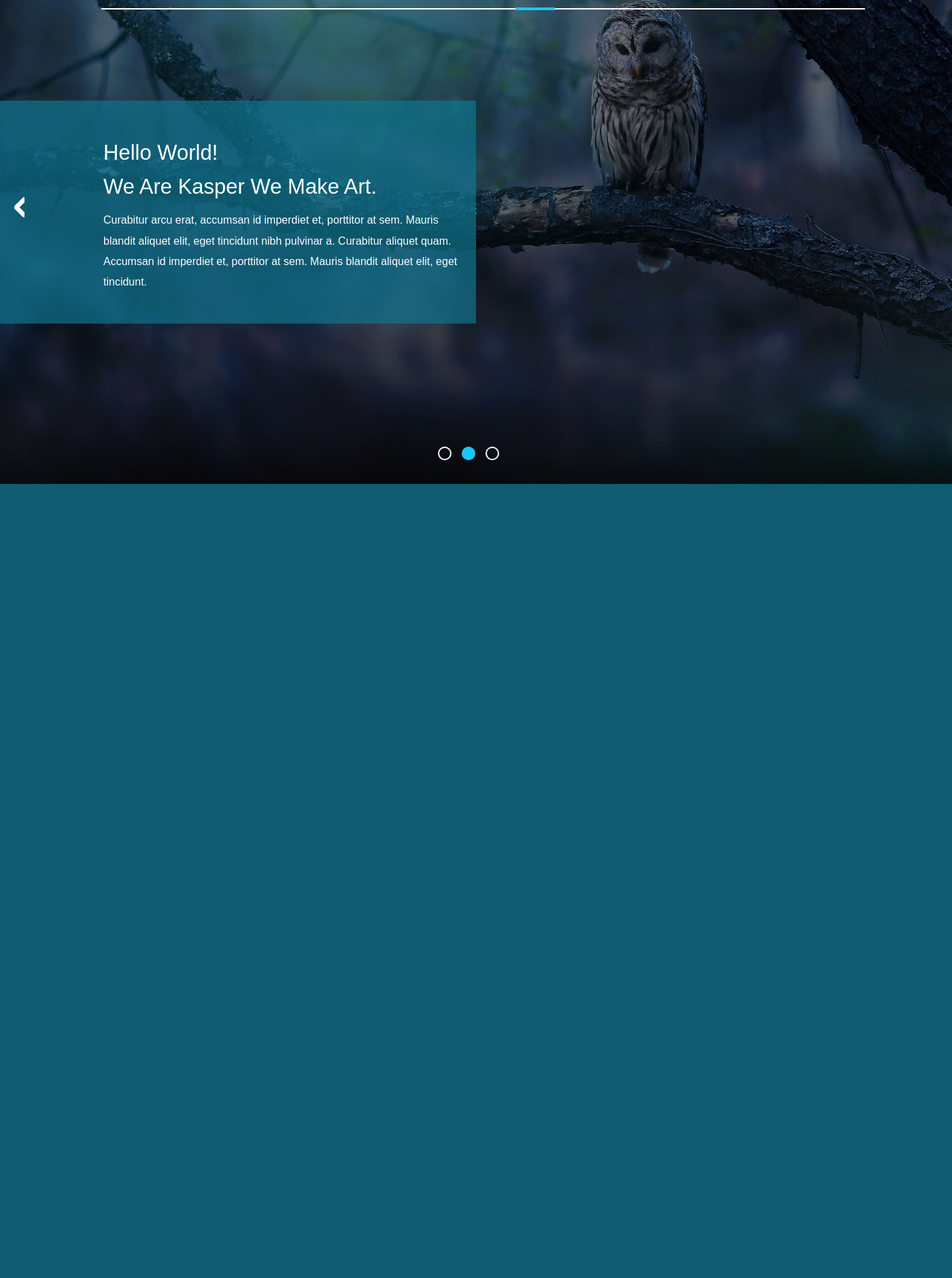
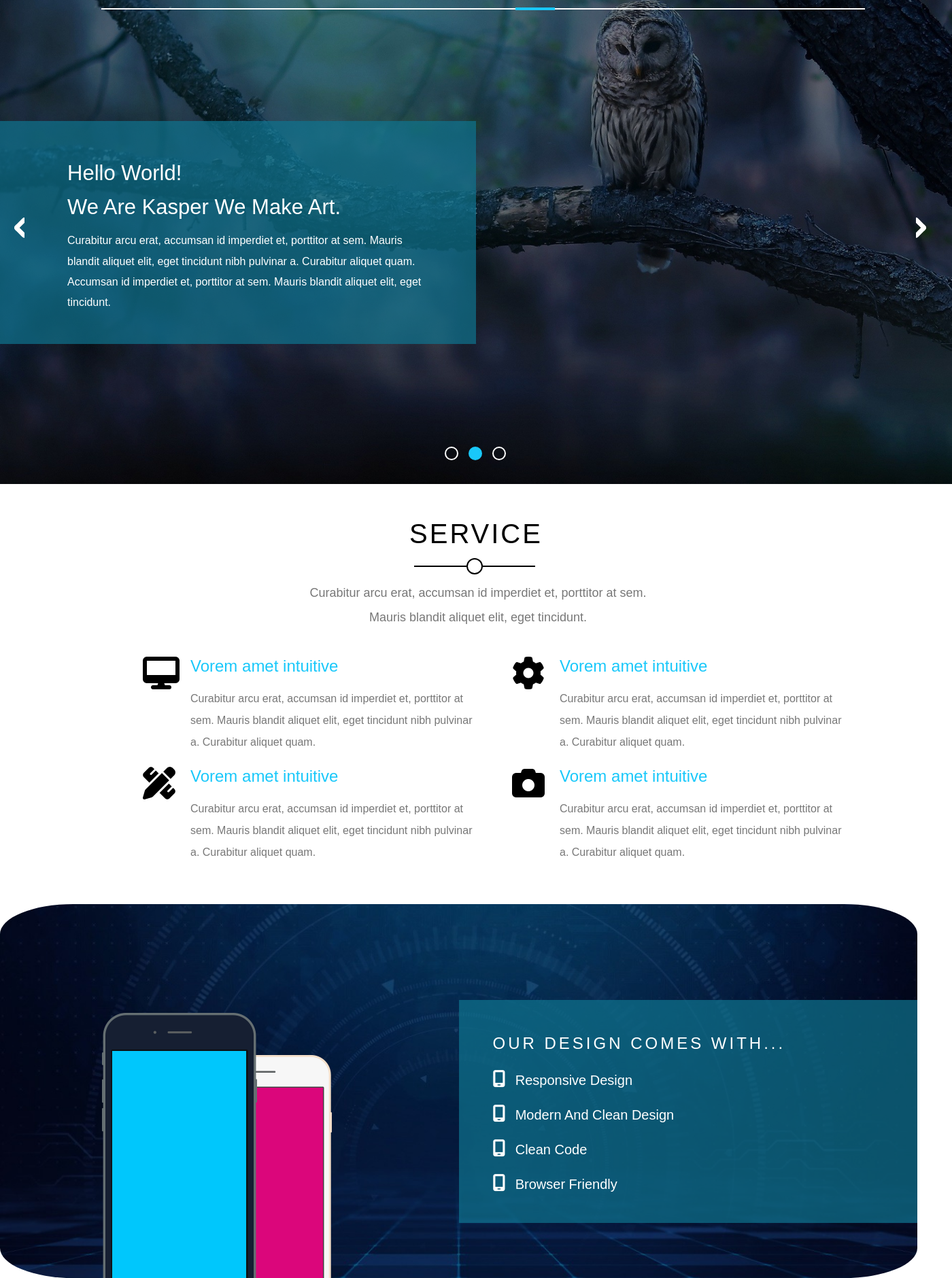
Before and after one commit to Termedelo/elzeroWeb, a PHP site: page / in a window 1400 px wide. Shown: the part 88-1968 px from the top of the page at 68% size. Before the commit the page ends 800 px from the top, so only its background shows below. Run offline with PHP 8.4, Linux system fonts and the light colour scheme.

Commit message:
i fixed the responsive error of zooming 90% and then i completed the Service section i need to work on he responsibility of it

```diff
--- a/TemplateTwo/css/Kasper.css
+++ b/TemplateTwo/css/Kasper.css
@@ -3,6 +3,56 @@
   --main-color: #19c8fa;
 }
 /*End of Global Variables*/
+
+/*Start of reusable components*/
+.ReusableHead::before {
+  content: "";
+  position: absolute;
+  width: 178px;
+  height: 2px;
+  top: calc(50% + 48px);
+  left: calc(50% - 2px);
+  transform: translate(-50%, -50%);
+  background-color: black;
+}
+.ReusableHead {
+  position: relative;
+  font-size: 40px;
+  margin-top: 50px;
+  font-weight: normal;
+  text-align: center;
+  letter-spacing: 3px;
+}
+.ReusableHead::after {
+  content: "";
+  position: absolute;
+  width: 20px;
+  height: 20px;
+  top: calc(50% + 48px);
+  left: calc(50% - 2px);
+  transform: translate(-50%, -50%);
+  border-radius: 50%;
+  border: solid 2px black;
+  background-color: white;
+}
+.ReusablePar {
+  color: #777;
+  font-size: 18px;
+  width: 506px;
+  text-align: center;
+  margin-left: 320px;
+  margin-top: 46px;
+  line-height: 2;
+}
+/*Start of responsive reusable components*/
+@media screen and (max-width: 768px) {
+  .ReusablePar {
+    margin-left: 13px;
+    width: 318px;
+  }
+}
+/*End of responsive reusable components*/
+/*End of reusable components*/
 
 /*Start of Global Rules*/
 * {
@@ -186,7 +236,7 @@ header .container .bars {
   background-repeat: no-repeat;
   background-size: cover;
   position: relative;
-  height: 100vh;
+  min-height: 100vh;
 }
 .landing .threeCircles {
   display: flex;
@@ -195,23 +245,23 @@ header .container .bars {
   width: 90px;
   height: 35px;
   position: absolute;
-  left: calc(50% - 56px);
+  left: calc(50% - 46px);
   bottom: 20px;
 }
-.landing .threeCircles .circle{
-  width:20px;
-  height:20px;
+.landing .threeCircles .circle {
+  width: 20px;
+  height: 20px;
   border-radius: 150px;
   background-color: var(--main-color);
 }
-.landing .threeCircles .circleH{
+.landing .threeCircles .circleH {
   background-color: transparent;
   border: solid 2px white;
 }
 .landing .texts {
   position: absolute;
   background-color: rgb(15 116 143/70%);
-  top: 50%;
+  top: calc(50% + 30px);
   transform: translateY(-50%);
   width: 50%;
   height: 328px;
@@ -232,7 +282,7 @@ header .container .bars {
 .landing .texts .content {
   color: white;
   padding-top: 52px;
-  padding-left: 152px;
+  padding-left: 99px;
 }
 .landing .texts .content::after {
   content: "";
@@ -243,7 +293,7 @@ header .container .bars {
   border-style: solid;
   border-color: white white transparent transparent;
   transform: rotate(45deg);
-  left: calc(100% + 700px);
+  left: calc(100% + 635px);
   top: 145px;
   border-radius: 5px;
 }
@@ -257,4 +307,121 @@ header .container .bars {
   width: 533px;
   line-height: 1.9;
 }
+/* Start of the Responsive part of the landing*/
+@media (max-width: 768px) {
+  .landing {
+    min-height: 100vh;
+  }
+  .landing .texts .content::after,
+  .landing .texts .content::before {
+    display: none;
+  }
+  .landing .texts {
+    min-width: 100%;
+  }
+  .landing .texts .content {
+    padding-top: 40px;
+    padding-left: 15px;
+    width: 360px;
+  }
+  .landing .texts .content h2 {
+    font-size: 26px;
+    width: 360px;
+  }
+  .landing .texts .content p {
+    width: 360px;
+  }
+}
+/* End of the Responsive part of the landing*/
 /*End of Landing*/
+
+/*Start of Services*/
+.Service {
+  position: relative;
+}
+.Service .container .items {
+  position: relative;
+  display: grid;
+  row-gap: 20px;
+  column-gap: 96px;
+  grid-template-columns: repeat(auto-fill, minmax(415px, 1fr));
+  margin-left: 150px;
+  margin-top: 40px;
+}
+.Service .container .items .item {
+  width: 415px;
+}
+.Service .container .items .item i {
+  position: absolute;
+  margin-left: -70px;
+}
+.Service .container .items .item h2 {
+  color: var(--main-color);
+  font-weight: 400;
+  margin: 0;
+}
+.Service .container .items .item p {
+  color: #777;
+  line-height: 2;
+}
+/* Start of the Responsive part of the Services part1*/
+@media screen and (max-width: 768px) {
+  .Service .container .items {
+    margin-left: 77px;
+  }
+  .Service .container .items .item {
+    width: 290px;
+    margin-top: -10px;
+  }
+}
+/* End of the Responsive part of the Services part1*/
+.Service .image {
+  width: 1349px;
+  height: 550px;
+  border-radius: 8%;
+  margin-top: 60px;
+  overflow: hidden;
+  position: relative;
+  background-image: url(/TemplateTwo/images/design-features.jpg);
+  background-repeat: no-repeat;
+  background-size: cover;
+}
+.Service .image img {
+  position: absolute;
+  left: 150px;
+  top: 160px;
+}
+.Service .image .Texts {
+  position: absolute;
+  width: 50%;
+  height: 328px;
+  background-color: rgb(15 116 143/70%);
+  left: 50%;
+  top: calc(50% + 30px);
+  transform: translateY(-50%);
+}
+.Service .image .Content {
+  color: white;
+  margin-left: 50px;
+  margin-top: 50px;
+}
+.Service .image .Content h2{
+  font-weight: normal;
+  text-transform: uppercase;
+  letter-spacing: 4px;
+}
+.Service .image .Content ul{
+  margin-top: 26px;
+}
+.Service .image .Content ul li{
+  margin-bottom: 25px;
+}
+.Service .image .Content ul li i{
+  font-size: 25px;
+}
+.Service .image .Content ul li span{
+  font-size: 20px;
+  font-weight: normal;
+  padding-left: 10px;
+}
+/*End of Services*/
--- a/TemplateTwo/index.html
+++ b/TemplateTwo/index.html
@@ -62,5 +62,85 @@
       </div>
     </div>
     <!--End Of Landing-->
+
+    <!--Start Of Service-->
+    <div class="Service" id="Service">
+      <div class="container">
+        <h1 class="ReusableHead">SERVICE</h1>
+        <p class="ReusablePar">
+          Curabitur arcu erat, accumsan id imperdiet et, porttitor at sem.
+          Mauris blandit aliquet elit, eget tincidunt.
+        </p>
+        <div class="items">
+          <div class="item">
+            <i class="fas fa-desktop fa-3x"></i>
+            <h2>Vorem amet intuitive</h2>
+            <br />
+            <p>
+              Curabitur arcu erat, accumsan id imperdiet et, porttitor at sem.
+              Mauris blandit aliquet elit, eget tincidunt nibh pulvinar a.
+              Curabitur aliquet quam.
+            </p>
+          </div>
+          <div class="item">
+            <i class="fas fa-cog fa-3x"></i>
+            <h2>Vorem amet intuitive</h2>
+            <br />
+            <p>
+              Curabitur arcu erat, accumsan id imperdiet et, porttitor at sem.
+              Mauris blandit aliquet elit, eget tincidunt nibh pulvinar a.
+              Curabitur aliquet quam.
+            </p>
+          </div>
+          <div class="item">
+            <i class="fas fa-pencil-ruler fa-3x"></i>
+            <h2>Vorem amet intuitive</h2>
+            <br />
+            <p>
+              Curabitur arcu erat, accumsan id imperdiet et, porttitor at sem.
+              Mauris blandit aliquet elit, eget tincidunt nibh pulvinar a.
+              Curabitur aliquet quam.
+            </p>
+          </div>
+          <div class="item">
+            <i class="fas fa-camera fa-3x"></i>
+            <h2>Vorem amet intuitive</h2>
+            <br />
+            <p>
+              Curabitur arcu erat, accumsan id imperdiet et, porttitor at sem.
+              Mauris blandit aliquet elit, eget tincidunt nibh pulvinar a.
+              Curabitur aliquet quam.
+            </p>
+          </div>
+        </div>
+      </div>
+      <div class="image">
+        <img src="/TemplateTwo/images/mobile.png" alt="" />
+        <div class="Texts">
+          <div class="Content">
+            <h2>Our Design Comes With...</h2>
+            <ul>
+              <li>
+                <i class="fa-solid fa-mobile-screen"></i>
+                <span>Responsive Design</span>
+              </li>
+              <li>
+                <i class="fa-solid fa-mobile-screen"></i>
+                <span>Modern And Clean Design</span>
+              </li>
+              <li>
+                <i class="fa-solid fa-mobile-screen"></i>
+                <span>Clean Code</span>
+              </li>
+              <li>
+                <i class="fa-solid fa-mobile-screen"></i>
+                <span>Browser Friendly</span>
+              </li>
+            </ul>
+          </div>
+        </div>
+      </div>
+    </div>
+    <!--End Of Service-->
   </body>
 </html>
```
Also changed, not shown: TemplateTwo/images/design-features.jpg (added), TemplateTwo/images/mobile.png (added).
